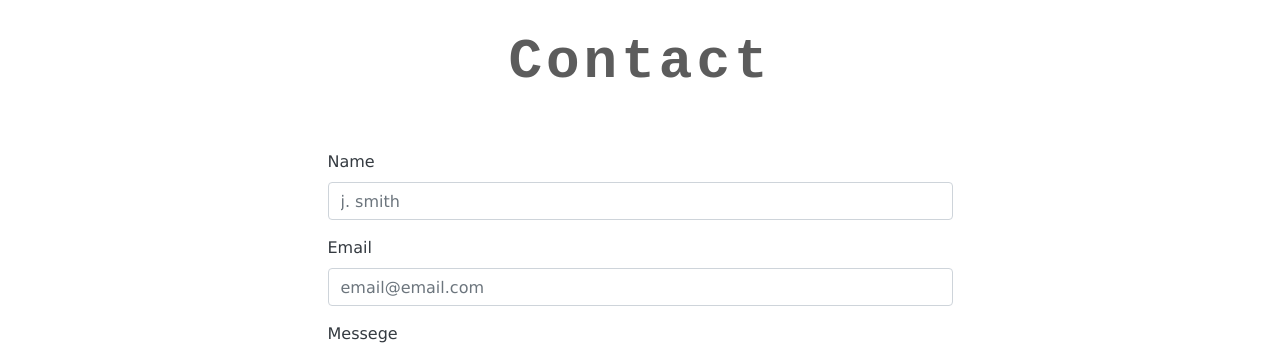
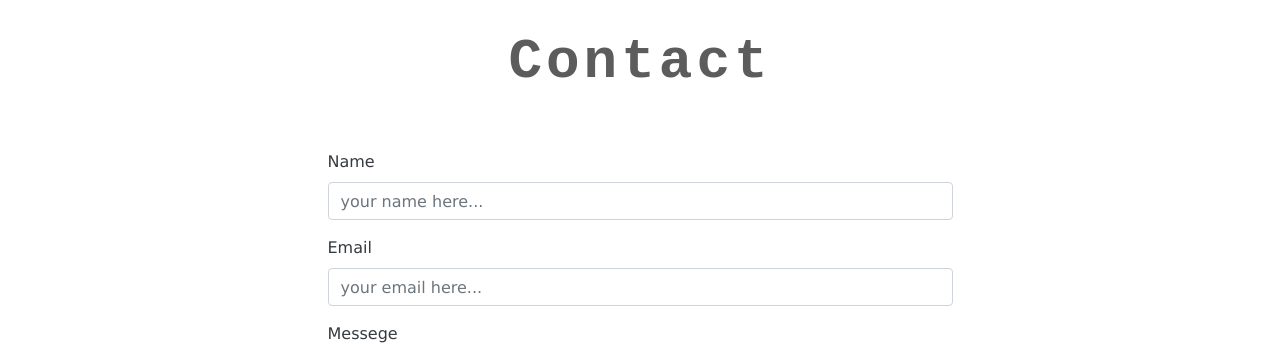
Before and after one commit to testing305/retro, a Gatsby site: page / in a window 1280 px wide. Shown: the part 875-1227 px from the top of the page. Built offline with nearby package versions, Linux system fonts and the light colour scheme; Gatsby itself is replaced by a stand-in of ours.

Commit message:
changed placeholders in form

```diff
--- a/src/components/Home/ContactForm.js
+++ b/src/components/Home/ContactForm.js
@@ -25,7 +25,7 @@ export default function ContactForm() {
                 className="form-control"
                 name="name"
                 id="name"
-                placeholder="j. smith"
+                placeholder="your name here..."
               />
             </div>
             {/* {email} */}
@@ -36,7 +36,7 @@ export default function ContactForm() {
                 className="form-control"
                 name="email"
                 id="email"
-                placeholder="email@email.com"
+                placeholder="your email here..."
               />
             </div>
             {/* {description} */}
```
